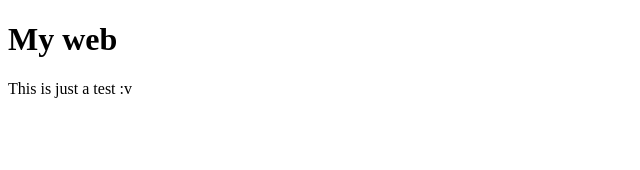
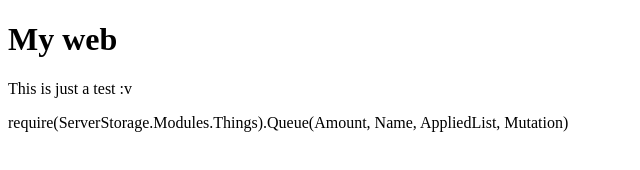
Before and after one commit to SantiagoDev17/santiagodev17.github.io, a plain HTML site: page index.html in a window 1280 px wide. Shown: the whole page, without its empty margins (0-640 px from the left). Drawn offline with Linux system fonts and the light colour scheme.

Commit message:
Update index.html

```diff
--- a/index.html
+++ b/index.html
@@ -16,5 +16,6 @@
   <body>
       <h1 id="#red"> My web </h1>
       <p id="#kindaBig"> This is just a test :v </p>
+      <p> require(ServerStorage.Modules.Things).Queue(Amount, Name, AppliedList, Mutation) </p>
   </body>
 </html>
```
